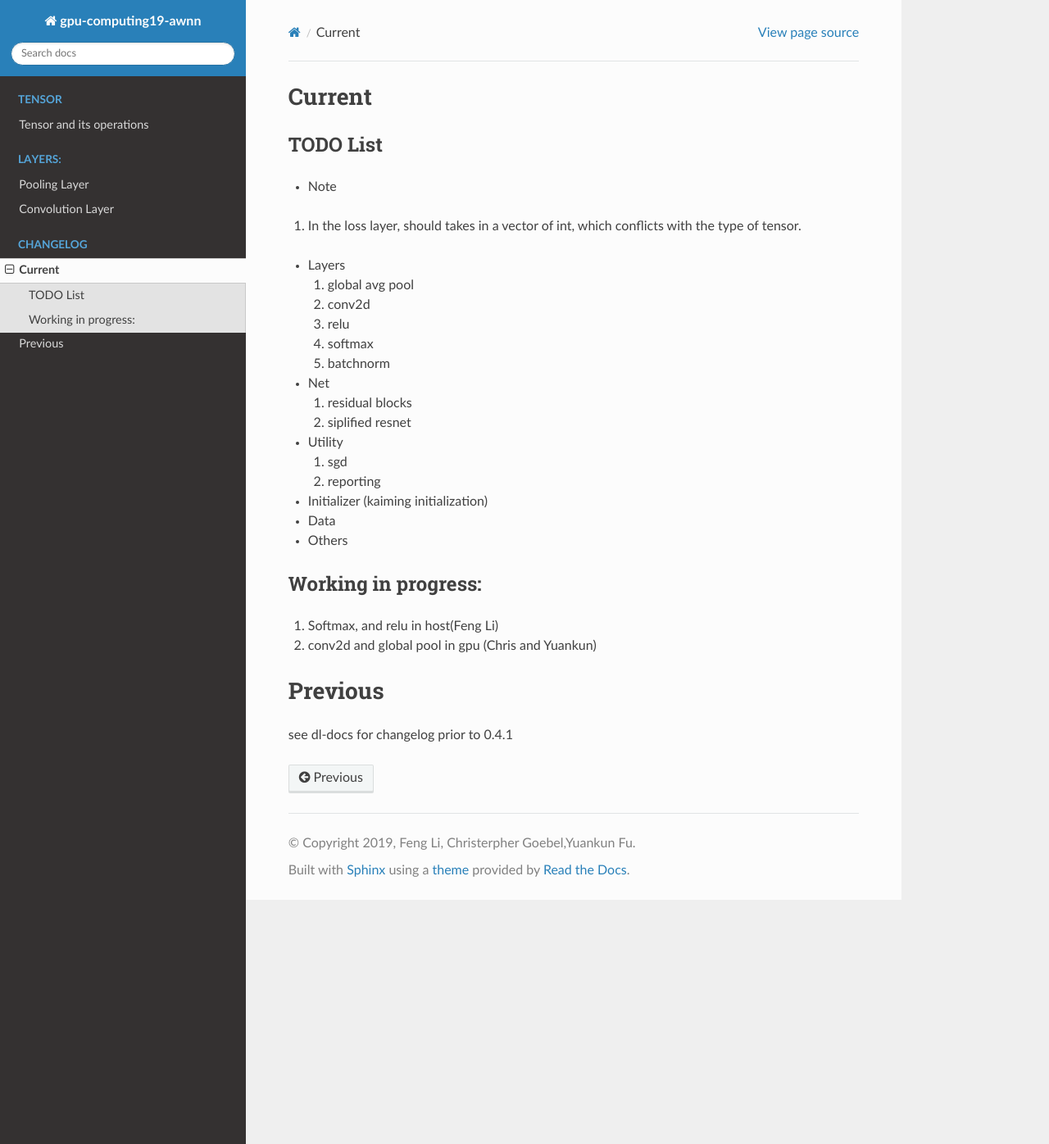
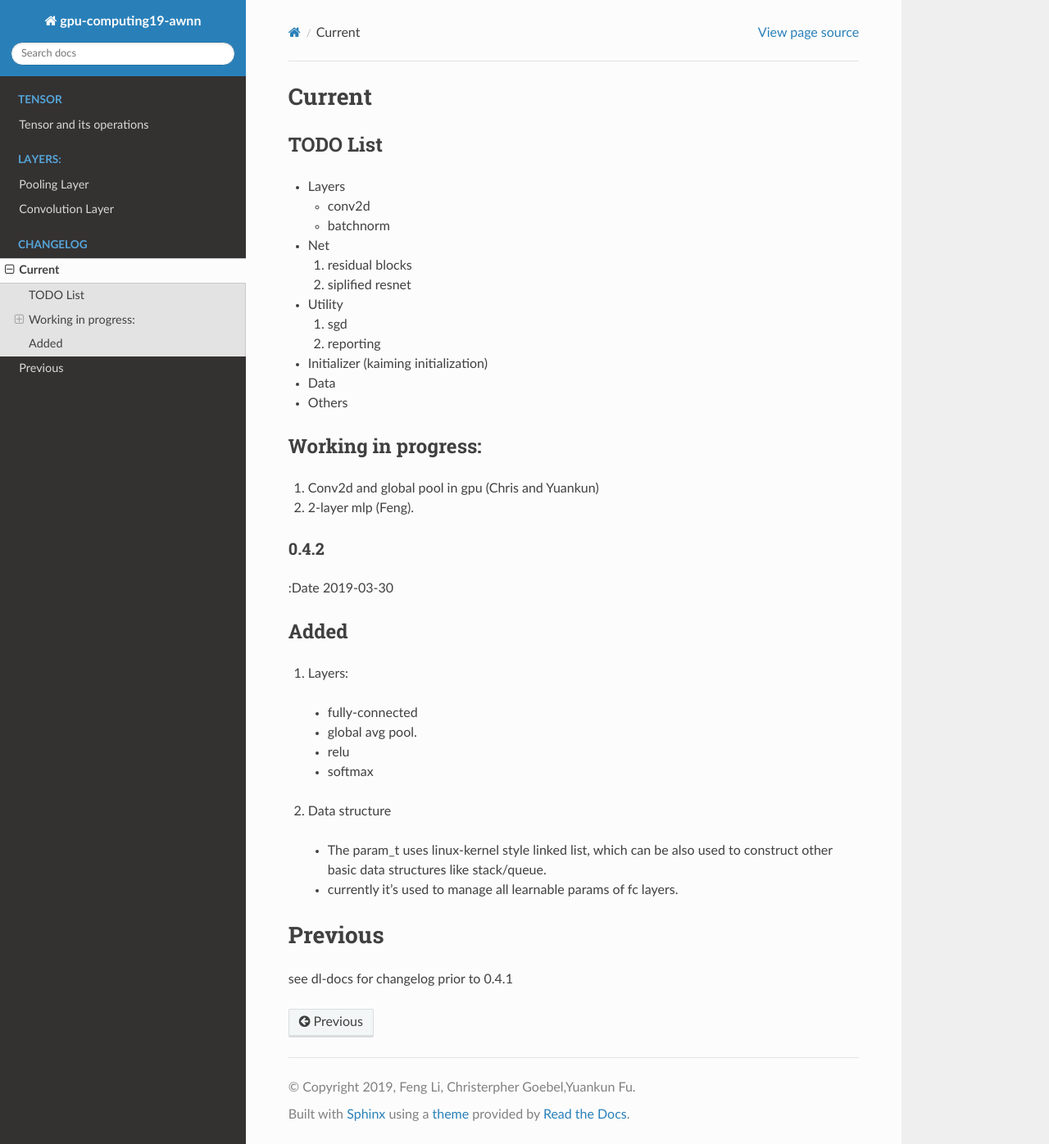
Before and after one commit to fengggli/gpu-computing-materials, a Sphinx documentation site: the page built from docs/source/changelog.rst, in a window 1280 px wide and 1396 px high. Shown: the whole window at 82% size. Built offline with Sphinx 7.4.7 and the Read the Docs theme 2.0.0, drawn with Linux system fonts in a browser that asks for light colours.

Commit message:
[net-mlp]: update changelog, use list to manage all learnable params and layer output

```diff
--- a/docs/source/changelog.rst
+++ b/docs/source/changelog.rst
@@ -7,17 +7,10 @@ Current
 TODO List
 ----------
 
-* Note
-1. In the loss layer, should takes in a vector of  int, which conflicts with the type of tensor.
-
-
 * Layers
 
-  1. global avg pool
-  2. conv2d
-  3. relu
-  4. softmax
-  5. batchnorm
+  * conv2d
+  * batchnorm
 
 * Net
 
@@ -35,12 +28,31 @@ TODO List
 
 * Others
 
-
 Working in progress:
 ---------------------
 
-1. Softmax, and  relu in host(Feng Li)
-2. conv2d and global pool in gpu (Chris and Yuankun)
+1. Conv2d and global pool in gpu (Chris and Yuankun)
+2. 2-layer mlp (Feng).
+
+0.4.2
+======
+
+:Date 2019-03-30
+
+Added
+-------
+
+1. Layers:
+
+  * fully-connected
+  * global avg pool.
+  * relu
+  * softmax
+
+2. Data structure
+
+  * The param_t uses linux-kernel style linked list, which can be also used to construct other basic data structures like stack/queue.
+  * currently it's used to manage all learnable params of fc layers.
 
 =========
 Previous
```
Also changed, not shown: 5 other files.
